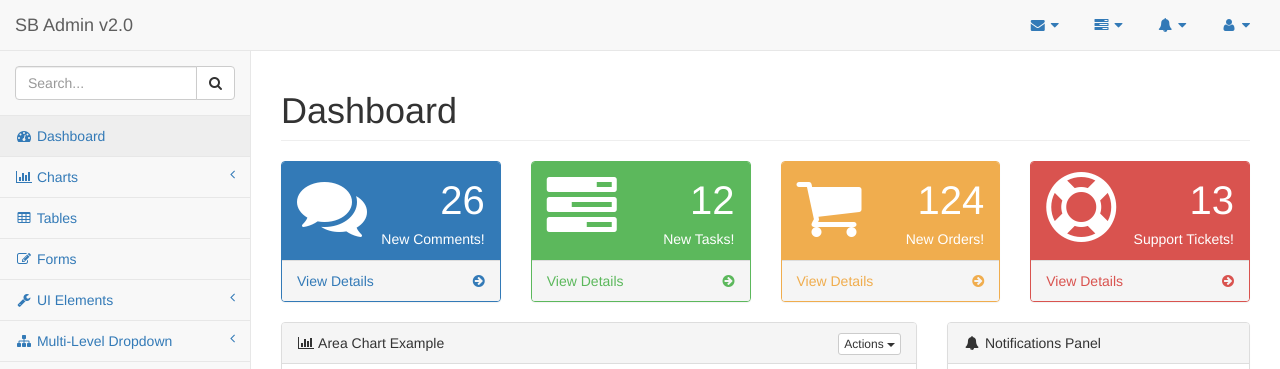
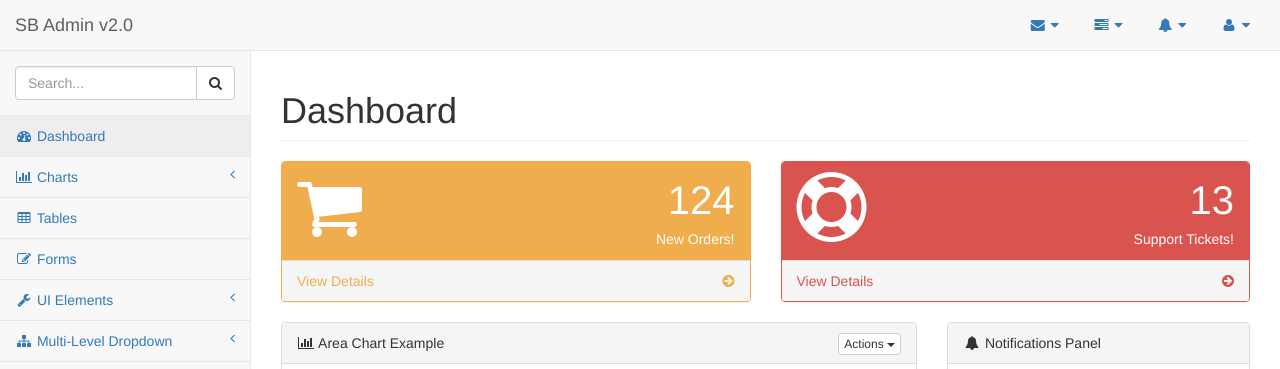
Before and after one commit to jamiemenhall/bootstrap_template, a website: page pages/index.html in a window 1280 px wide. Shown: the top 369 px of the page. Drawn offline with Linux system fonts and the light colour scheme.

Commit message:
got rid of some dashboard stuff

```diff
--- a/pages/index.html
+++ b/pages/index.html
@@ -379,51 +379,7 @@
             </div>
             <!-- /.row -->
             <div class="row">
-                <div class="col-lg-3 col-md-6">
-                    <div class="panel panel-primary">
-                        <div class="panel-heading">
-                            <div class="row">
-                                <div class="col-xs-3">
-                                    <i class="fa fa-comments fa-5x"></i>
-                                </div>
-                                <div class="col-xs-9 text-right">
-                                    <div class="huge">26</div>
-                                    <div>New Comments!</div>
-                                </div>
-                            </div>
-                        </div>
-                        <a href="#">
-                            <div class="panel-footer">
-                                <span class="pull-left">View Details</span>
-                                <span class="pull-right"><i class="fa fa-arrow-circle-right"></i></span>
-                                <div class="clearfix"></div>
-                            </div>
-                        </a>
-                    </div>
-                </div>
-                <div class="col-lg-3 col-md-6">
-                    <div class="panel panel-green">
-                        <div class="panel-heading">
-                            <div class="row">
-                                <div class="col-xs-3">
-                                    <i class="fa fa-tasks fa-5x"></i>
-                                </div>
-                                <div class="col-xs-9 text-right">
-                                    <div class="huge">12</div>
-                                    <div>New Tasks!</div>
-                                </div>
-                            </div>
-                        </div>
-                        <a href="#">
-                            <div class="panel-footer">
-                                <span class="pull-left">View Details</span>
-                                <span class="pull-right"><i class="fa fa-arrow-circle-right"></i></span>
-                                <div class="clearfix"></div>
-                            </div>
-                        </a>
-                    </div>
-                </div>
-                <div class="col-lg-3 col-md-6">
+                <div class="col-lg-6 col-md-6">
                     <div class="panel panel-yellow">
                         <div class="panel-heading">
                             <div class="row">
@@ -445,7 +401,7 @@
                         </a>
                     </div>
                 </div>
-                <div class="col-lg-3 col-md-6">
+                <div class="col-lg-6 col-md-6">
                     <div class="panel panel-red">
                         <div class="panel-heading">
                             <div class="row">
```
